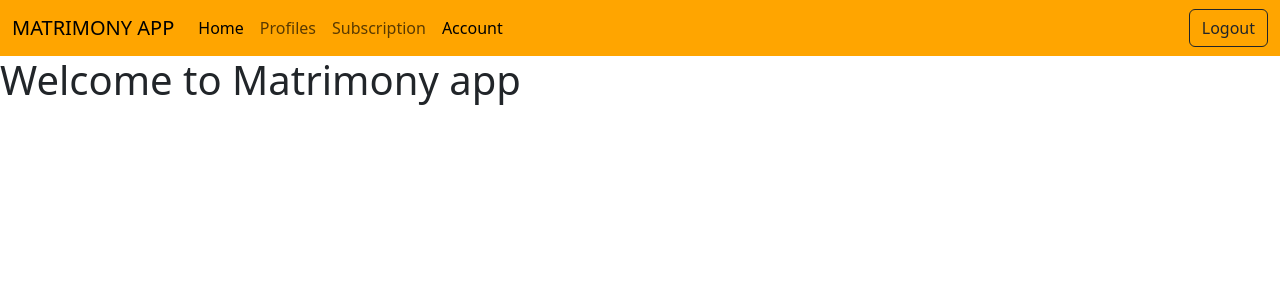
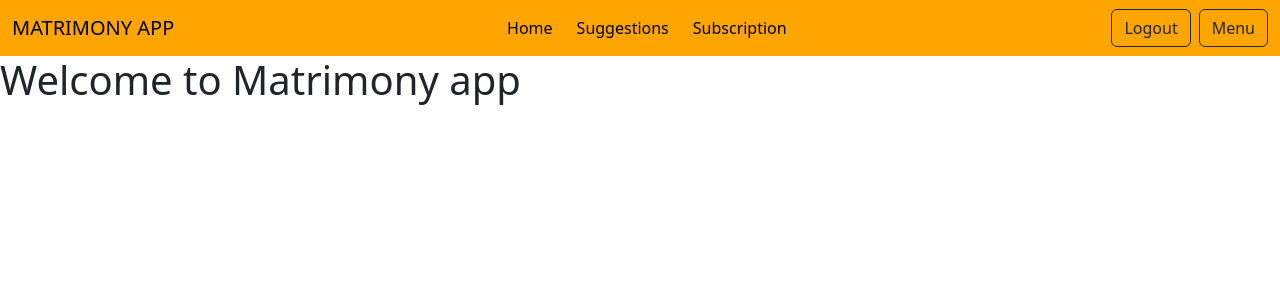
Before and after one commit to Tuttumon21/matrimony, a Django app: page /MatrimonyApp/home/ in a window 1280 px wide. Shown: the top 300 px of the page. Run offline with Django 4.2, Linux system fonts and the light colour scheme; the visitor is signed in with stand-in values (Sample User, id 1).

Commit message:
"Added SuggestionView and URL, updated navbar with new link to suggestions, and created offcanvas menu with profile, preference, and logout links"

```diff
--- a/matrimony/matrimonyApp/urls.py
+++ b/matrimony/matrimonyApp/urls.py
@@ -10,4 +10,6 @@ urlpatterns = [
     path('parents_details/', parents_details_view, name='parents_details'),
     path('partner_preference/', views.partner_preference_view, name='partner_preference'),
 
+    path('suggestions/',SuggestionView.as_view(), name='suggestions'),
+
 ]
--- a/matrimony/matrimonyApp/views.py
+++ b/matrimony/matrimonyApp/views.py
@@ -4,6 +4,7 @@ from .forms import ParentsDetailsForm,PartnerPreferenceForm
 from django.contrib.auth.decorators import login_required
 from .models import ParentsDetails,PartnerPreference
 from django.contrib.auth.mixins import LoginRequiredMixin
+from accounts.models import User
 # Create your views here.
 
 
@@ -48,3 +49,30 @@ def partner_preference_view(request):
 
     context = {'form': form}
     return render(request, 'partner_preference_form.html', context)
+
+class SuggestionView(LoginRequiredMixin, TemplateView):
+    template_name = 'suggestions.html'
+
+    def get_context_data(self, **kwargs):
+        context = super().get_context_data(**kwargs)
+        user = self.request.user
+        try:
+            partner_preference = user.partner_preference
+            profiles = User.objects.filter(
+                age__gte=partner_preference.age_min,
+                age__lte=partner_preference.age_max,
+                parents_details__caste=partner_preference.caste,
+                parents_details__religion=partner_preference.religion,
+                parents_details__height__gte=partner_preference.height_min,
+                parents_details__height__lte=partner_preference.height_max,
+                parents_details__weight__gte=partner_preference.weight_min,
+                parents_details__weight__lte=partner_preference.weight_max,
+                parents_details__annual_income__gte=partner_preference.income_min,
+                parents_details__annual_income__lte=partner_preference.income_max,
+                education_level=partner_preference.qualification
+            ).exclude(id=user.id).select_related('partner_preference').prefetch_related('parents_details')
+        except PartnerPreference.DoesNotExist:
+            profiles = User.objects.none()  # If no partner preference, show no profiles
+
+        context['profiles'] = profiles
+        return context
--- a/matrimony/templates/shared/matrimonynavbar.html
+++ b/matrimony/templates/shared/matrimonynavbar.html
@@ -12,46 +12,46 @@
     >
       <span class="navbar-toggler-icon"></span>
     </button>
-    <div class="collapse navbar-collapse" id="navbarNavDropdown">
+    <div class="collapse navbar-collapse justify-content-center" id="navbarNavDropdown">
       <ul class="navbar-nav">
-        <li class="nav-item">
+        <li class="nav-item me-2">
           <a class="nav-link" style="color: black" aria-current="page" href="{% url 'matrimonyApp:home' %}">Home</a>
         </li>
-        <li class="nav-item">
-          <a class="nav-link" href="#">Profiles</a>
+        <li class="nav-item me-2">
+          <a class="nav-link" style="color: black" href="{% url 'matrimonyApp:suggestions' %}">Suggestions</a>
         </li>
-        <li class="nav-item">
-          <a class="nav-link" href="#">Subscription</a>
-        </li>
-        <li class="nav-item dropdown">
-          <a class="nav-link dropdown-menu" style="color: black" href="#" role="button" data-bs-toggle="dropdown" aria-expanded="false">
-            Account
-          </a>
-          <ul class="dropdown-menu">
-            <li>
-              <a class="dropdown-item" href="#">Profile</a>
-            </li>
-            <li>
-              <a class="dropdown-item" href="{% url 'accounts:profile' %}">Account</a>
-            </li>
-            <li>
-              <a class="dropdown-item" href="{% url 'matrimonyApp:partner_preference' %}">Preference</a>
-            </li>
-            <li>
-              <a class="dropdown-item" href="#">Profile Switch</a>
-            </li>
-            <li>
-              <hr class="dropdown-divider" />
-            </li>
-            <li>
-              <a class="dropdown-item" style="color: red" href="{% url 'accounts:logout' %}">Logout</a>
-            </li>
-          </ul>
+        <li class="nav-item me-2">
+          <a class="nav-link" style="color: black" href="#">Subscription</a>
         </li>
       </ul>
     </div>
     <a href="{% url 'accounts:logout' %}">
       <button class="btn btn-outline-dark" type="submit">Logout</button>
     </a>
+    <button class="btn btn-outline-dark ms-2" type="button" data-bs-toggle="offcanvas" data-bs-target="#offcanvasRight" aria-controls="offcanvasRight">Menu</button>
   </div>
 </nav>
+
+<div class="offcanvas offcanvas-end" tabindex="-1" id="offcanvasRight" aria-labelledby="offcanvasRightLabel">
+  <div class="offcanvas-header">
+    <button type="button" class="btn-close" data-bs-dismiss="offcanvas" aria-label="Close"></button>
+    <h5 class="offcanvas-title" id="offcanvasRightLabel">Menu</h5>
+  </div>
+
+
+  <div class="offcanvas-body d-flex flex-column">
+    <div class="flex-grow-1">
+      <div class="row ms-1">
+        <div class="list-group text-end" id="list-tab" role="tablist">
+          <a class="list-group-item list-group-item-action list-group-item-light" href="{% url 'accounts:profile' %}">Profile</a>
+          <a class="list-group-item list-group-item-action list-group-item-light" href="{% url 'matrimonyApp:partner_preference' %}">Preference</a>
+          <a class="list-group-item list-group-item-action list-group-item-light" href="{% url 'accounts:relationship_type' %}">Switch Account</a>
+        </div>
+      </div>
+    </div>
+    <div>
+      <div class="list-group text-color-red text-end">
+        <a href="{% url 'accounts:logout' %}" class="list-group-item list-group-item-action list-group-item-danger">Logout</a>
+      </div>
+    </div>
+  </div>
```
Also changed, not shown: matrimony/matrimonyApp/templates/suggestions.html (added, +29 -0 lines), matrimony/profile_pics/Untitled_design.jpg (added), 1 other file.
